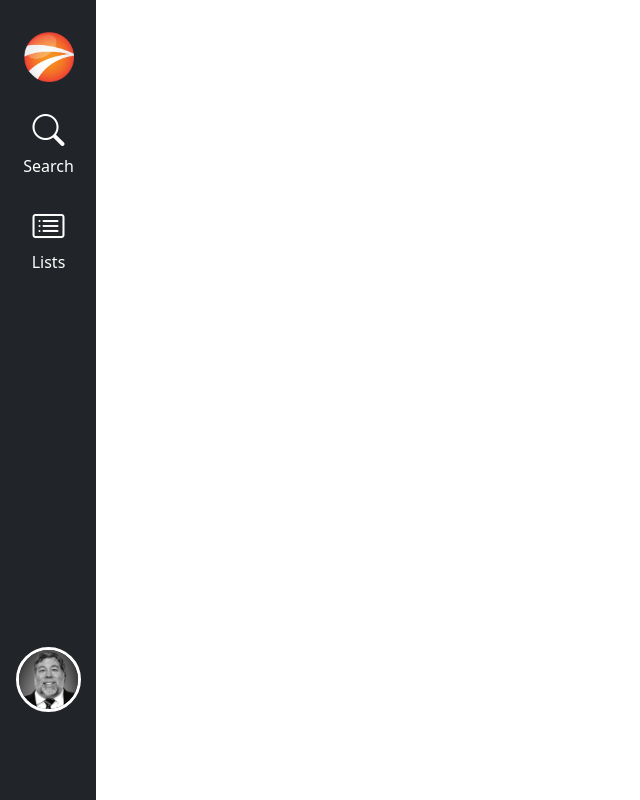
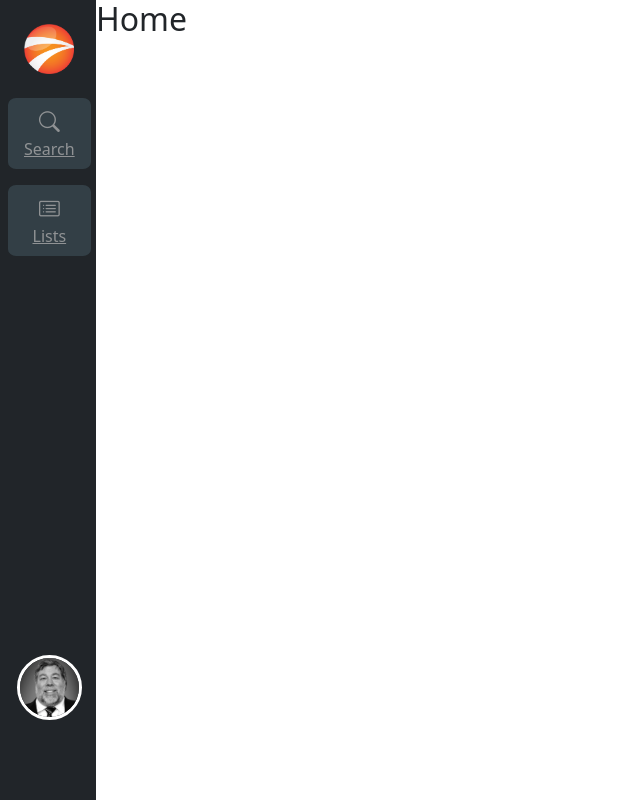
Before and after one commit to jclb-sbm/contactout-assignment, a React (Create React App) app: page / in a window 1280 px wide. Shown: the whole page, without its empty margins (0-640 px from the left). Built offline with nearby package versions, Linux system fonts and the light colour scheme.

Commit message:
feat(React Router): react router init, add router page, add active link css

```diff
--- a/package.json
+++ b/package.json
@@ -45,5 +45,8 @@
       "last 1 firefox version",
       "last 1 safari version"
     ]
+  },
+  "devDependencies": {
+    "@types/react-router-dom": "^5.1.8"
   }
 }
--- a/src/App.tsx
+++ b/src/App.tsx
@@ -1,13 +1,38 @@
 import './App.scss';
+import {
+  BrowserRouter,
+  Switch,
+  Route,
+} from "react-router-dom";
 import BaseNavbar from './components/BaseNavbar';
+import {
+  Home,
+  Lists,
+  Search,
+} from "./pages"
 
 function App() {
   const links = [
     { url: '/search', label: 'Search', icon: 'bi-search' },
-    { url: '/list', label: 'Lists', icon: 'bi-card-list' },
+    { url: '/lists', label: 'Lists', icon: 'bi-card-list' },
   ]
   return (
-    <BaseNavbar links={links}/>
+    <div>
+      <BrowserRouter>
+        <BaseNavbar links={links}/>
+        <Switch>
+          <Route path="/search">
+            <Search />
+          </Route>
+          <Route path="/lists">
+            <Lists />
+          </Route>
+          <Route path="/">
+            <Home />
+          </Route>
+        </Switch>
+      </BrowserRouter>
+    </div>
   );
 }
 
--- a/src/components/BaseNavbar/BaseNavbar.sass
+++ b/src/components/BaseNavbar/BaseNavbar.sass
@@ -7,16 +7,17 @@
   border: solid white 3px
 
 .sidenav
+  float: left
   width: 6rem
   height: 100vh
 
   &__logo
     display: block;
-    margin: 0 auto
+    margin: 1rem auto
     @include setDimension(50px)
 
   &__icon
-    font-size: 2rem
+    font-size: 1.3rem
 
   &__avatar-container
     margin-bottom: 10vh
@@ -27,6 +28,20 @@
     @include avatar()
     @include setDimension(65px)
 
+  &__link
+    margin: 0.5rem
+    border-radius: 10%
+    display: block;
+    padding: 0.5rem 1rem
+
+  &__link--active
+    background: #2196f3
+
+
+  &__link--inactive
+    background: #455a64
+    opacity: 0.5;
+
 .topnav
   padding: 0 1rem
 
@@ -36,3 +51,10 @@
   &__avatar
     @include avatar()
     @include setDimension(50px)
+
+  &__link
+    display: block;
+    padding: 0.5rem 1rem;
+    color: rgba(255, 255, 255, 0.55)
+    text-decoration: none;
+    transition: color 0.15s ease-in-out, background-color 0.15s ease-in-out, border-color 0.15s ease-in-out;
--- a/src/components/BaseNavbar/index.tsx
+++ b/src/components/BaseNavbar/index.tsx
@@ -3,7 +3,9 @@ import {
   Nav,
   Navbar,
 } from 'react-bootstrap'
+import { Link } from 'react-router-dom'
 import { useMediaQuery } from 'react-responsive'
+import { useLocation } from 'react-router-dom'
 
 function Avatar(props: any) {
   return (
@@ -32,18 +34,19 @@ function TopNavbar(props: any) {
         <NavbarLogo className="topnav__logo"/>
       </Navbar.Brand>
       <div className="d-flex flex-row">
-        <Nav.Link href="/">
+        <Link to="/">
           <Avatar className="topnav__avatar"/>
-        </Nav.Link>
-        <Navbar.Toggle aria-controls="responsive-navbar-nav"  className="my-2" />
+        </Link>
+        <Navbar.Toggle aria-controls="responsive-navbar-nav" className="my-2" />
       </div>
       <Navbar.Collapse id="responsive-navbar-nav">
         <Nav className="me-auto">
           {props.links.map((link: any) =>
-            <Nav.Link
+            <Link
+              className="topnav__link"
               key={`top-${link.url}${link.label}`}
-              href={link.url}>{link.label}
-            </Nav.Link>
+              to={link.url}>{link.label}
+            </Link>
           )}
         </Nav>
       </Navbar.Collapse>
@@ -52,36 +55,46 @@ function TopNavbar(props: any) {
 }
 
 function SideNavbar(props: any) {
+  const isActiveLink = (url: string) => {
+    return url === props.path
+      ? 'sidenav__link--active'
+      : 'sidenav__link--inactive'
+  }
+
   return (
     <Nav className="flex-column bg-dark sidenav">
-      <Nav.Link href="/">
+      <Link to="/">
         <NavbarLogo className="sidenav__logo mt-4"/>
-      </Nav.Link>
-      {props.links.map((link: any) =>
-        <Nav.Link
-          className="text-white text-center mt-2"
-          key={`side-${link.url}${link.label}`}
-          href={link.url}
+      </Link>
+      {props.links.map(({url, label, icon}: any) =>
+        <Link
+          className={`text-white text-center mt-2 sidenav__link ${isActiveLink(url)}`}
+          key={`side-${url}${label}`}
+          to={url}
         >
-          <i className={`bi ${link.icon} sidenav__icon`}></i>
-          <div>{link.label}</div>
-        </Nav.Link>
+          <div className="">
+            <i className={`bi ${icon} sidenav__icon`}></i>
+            <div>{label}</div>
+          </div>
+        </Link>
       )}
       <div className="mt-auto sidenav__avatar-container">
-        <Nav.Link href="/">
+        <Link to="/">
           <Avatar className="sidenav__avatar"/>
-        </Nav.Link>
+        </Link>
       </div>
     </Nav>
   )
 }
 
-
-
 function BaseNavbar(props: any) {
+  const location = useLocation()
   const isLgScreen = useMediaQuery({ query: '(min-width: 786px)' })
-
-  return (isLgScreen ? <SideNavbar links={props.links}/> : <TopNavbar links={props.links}/>)
+  return (
+    isLgScreen
+      ? <SideNavbar links={props.links} path={location.pathname} />
+      : <TopNavbar links={props.links} />
+  )
 }
 
 export default BaseNavbar;
--- /dev/null
+++ b/src/pages/index.tsx
@@ -0,0 +1,17 @@
+function Home() {
+  return <h2>Home</h2>;
+}
+
+function Search() {
+  return <h2>Search</h2>;
+}
+
+function Lists() {
+  return <h2>Lists</h2>;
+}
+
+export {
+  Home,
+  Search,
+  Lists,
+}
```
Also changed, not shown: 1 other file (tests, documents, lock files or other folders).
